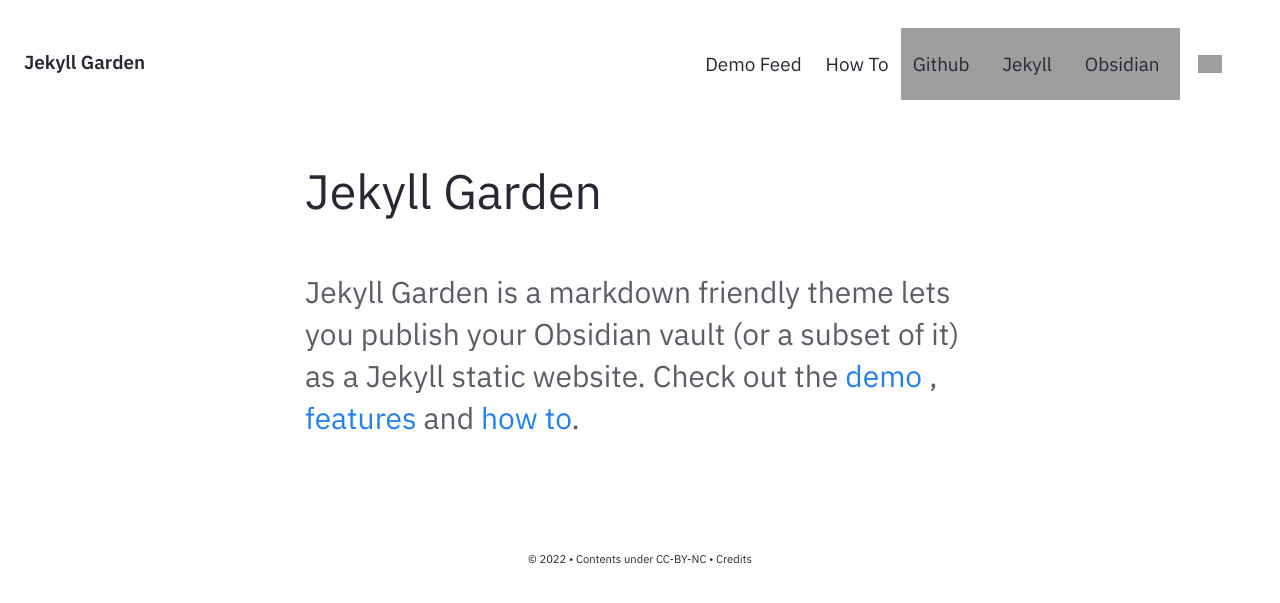
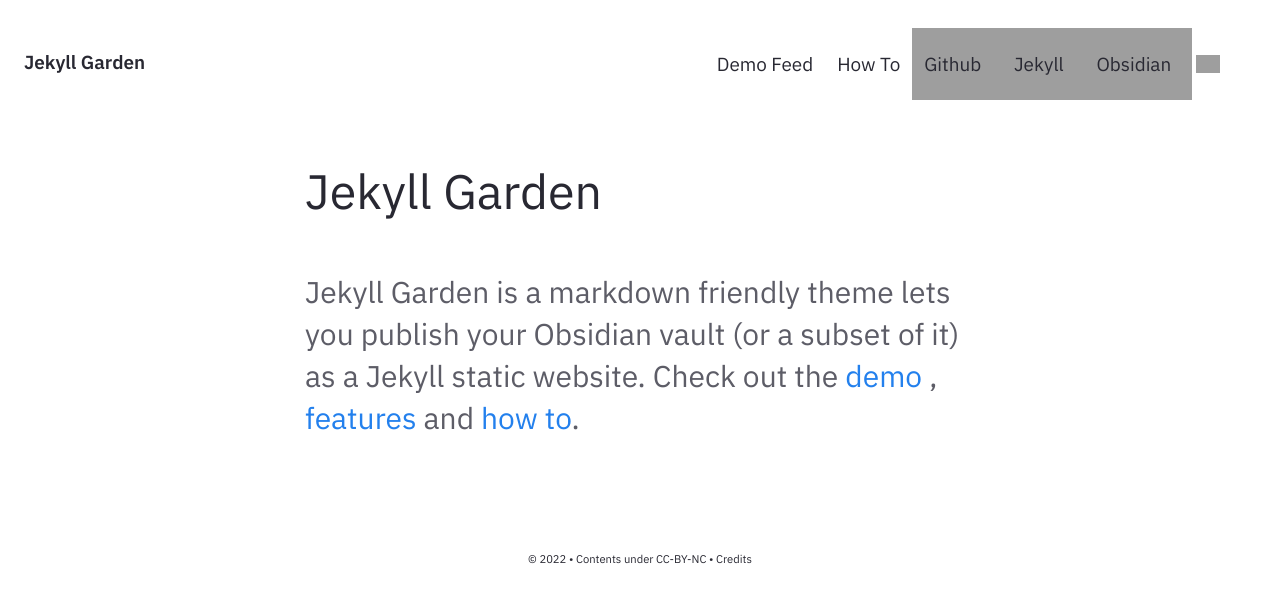
Before and after one commit to Jekyll-Garden/jekyll-garden.github.io, a Jekyll site: the page built from pages/index.md, in a window 1280 px wide. Shown: the top 603 px of the page. Built offline with Jekyll 4.4.1, drawn with Linux system fonts in a browser that asks for light colours; grey boxes are pictures that could not be loaded.

Commit message:
Revert "Fix mouseover  area of mode switcher not over icon"
This reverts commit 5a4c5b17fc39565dadd0098fbf0abd7f1c1b9d04.

```diff
--- a/_includes/Nav.html
+++ b/_includes/Nav.html
@@ -31,9 +31,8 @@
 
 <nav class="navbar is-transparent" role="navigation" aria-label="main navigation">
     <div class="navbar-brand">
-    <a class="navbar-item" style="padding-left: 0;" ; href="{{ site.baseurl }}/index.html">
-      <h6> {{site.heading}}</h6>
-    </a>
+      <a class="navbar-item" style="padding-left: 0;"; href="{{ site.baseurl }}/index.html">
+          <h6> {{site.heading}}</h6></a>
           <script src="{{ site.baseurl }}/assets/js/modeswitcher.js"></script>
           <script src="{{ site.baseurl }}/assets/js/Hamburger.js"></script>
       <div class="navbar-item navbar-dark-mode__mobile is-hidden-tablet" onclick="modeSwitcher()">
@@ -66,15 +65,15 @@
         <a href="https://jekyllrb.com/" target="_blank" class="navbar-item">
           Jekyll
         </a>
-      <a href="https://obsidian.md/" target="_blank" class="navbar-item">
+        <a href="https://obsidian.md/"  target="_blank" class="navbar-item">
           Obsidian
         </a>
       </div>
-    <div class="navbar-end is-hidden-mobile" onclick="modeSwitcher()">
+      <div class="navbar-end is-hidden-mobile" onclick="modeSwitcher()" >
         <div class="navbar-item">
           <div class="buttons">
-          <a class="button is-text" style="padding: 0.3rem;">
-            <span class="icon is-small" style="margin: 0;">
+            <a class="button is-text">
+              <span class="icon is-small">
                 <img src="{{ '/assets/img/sun.svg' | relative_url }}" id="theme-toggle-img">
               </span>
             </a>
```
Lines whose indentation alone changed are shown as unchanged.
